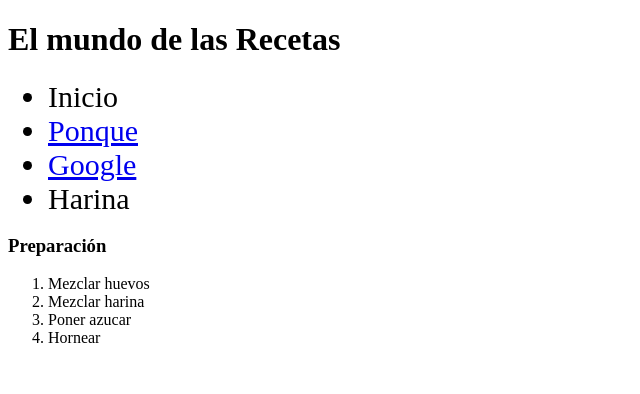
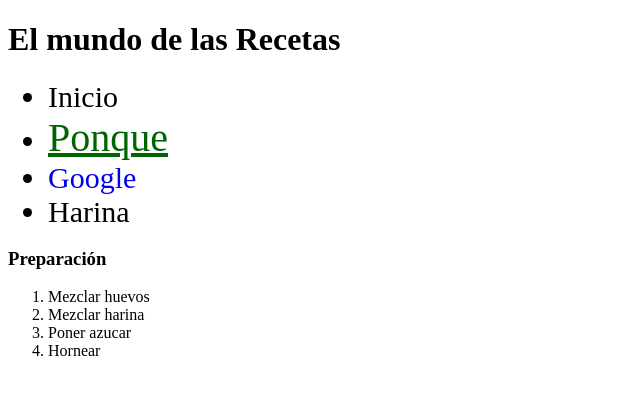
Before and after one commit to LopezCoJhonny/LopezCoJhonny.github.io, a plain HTML site: page Index.html in a window 1280 px wide. In both pictures the pointer is over the link "Ponque". Shown: the whole page, without its empty margins (0-640 px from the left). Drawn offline with Linux system fonts and the light colour scheme.

Commit message:
Clase 14 de Febrero

```diff
--- a/Index.html
+++ b/Index.html
@@ -7,6 +7,14 @@
             p{text-decoration:underline;
             }
             ul li{font-size:30px;
+            }
+            a{
+                text-decoration: none;
+            }
+            a:hover{
+                text-decoration: underline;
+                font-size: 40px;
+                color: darkgreen;
             }
         </style>
     </head>
```
